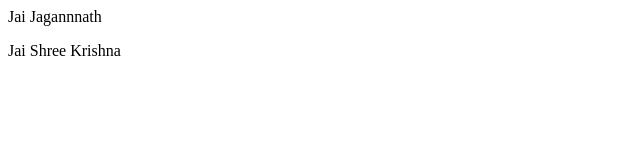
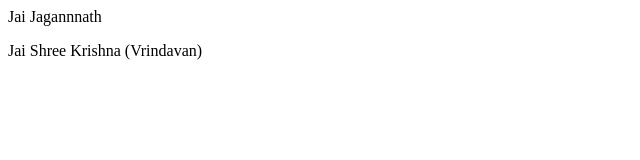
Before and after one commit to Kamal-Kanta/localrepo, a plain HTML site: page index.html in a window 1280 px wide. Shown: the full height of the page, 0-640 px from the left. Drawn offline with Linux system fonts and the light colour scheme.

Commit message:
Add A Place

```diff
--- a/index.html
+++ b/index.html
@@ -1,2 +1,2 @@
 <p>Jai Jagannnath </p>
-<p> Jai Shree Krishna</p>
+<p> Jai Shree Krishna (Vrindavan)</p>
```
